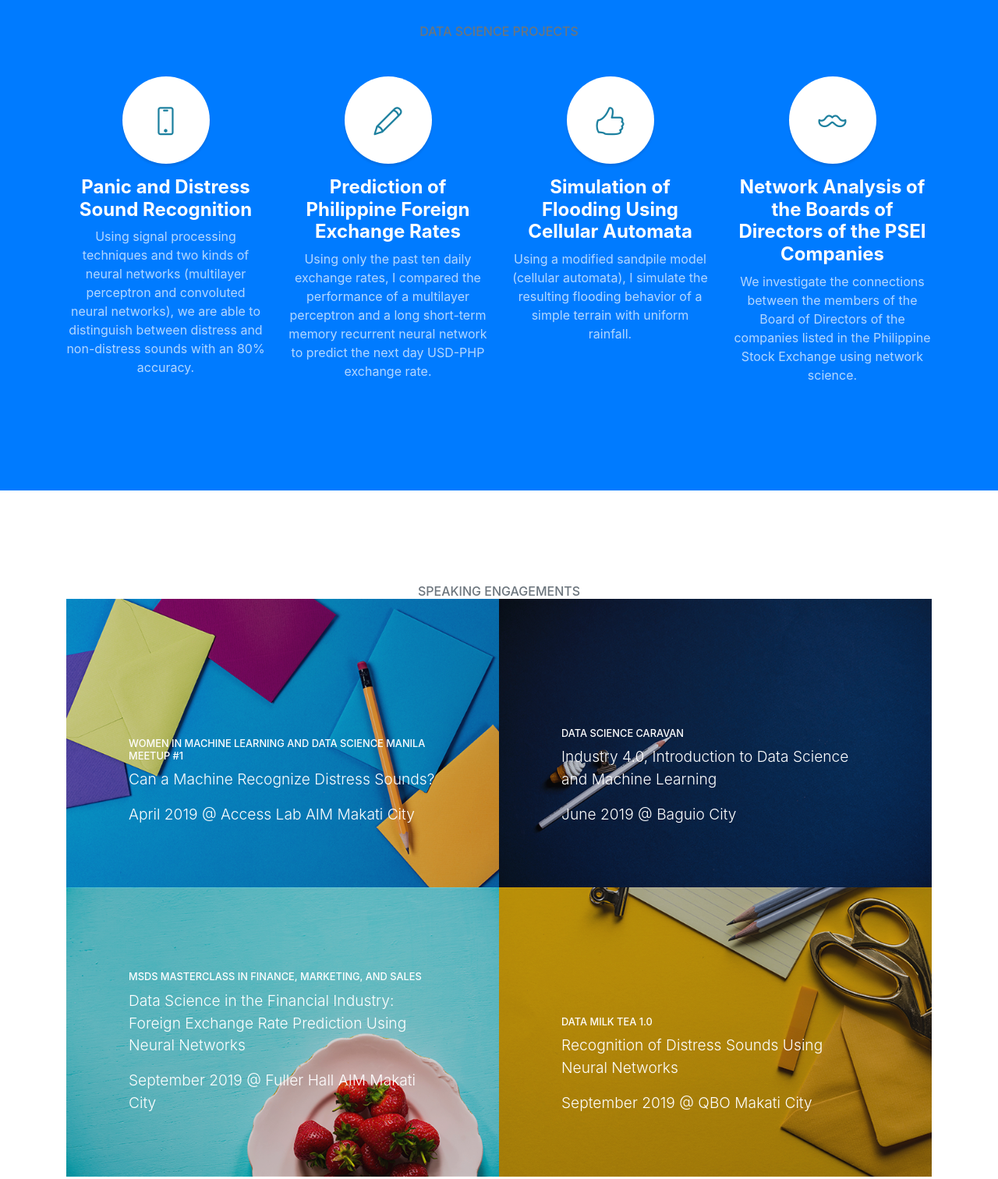
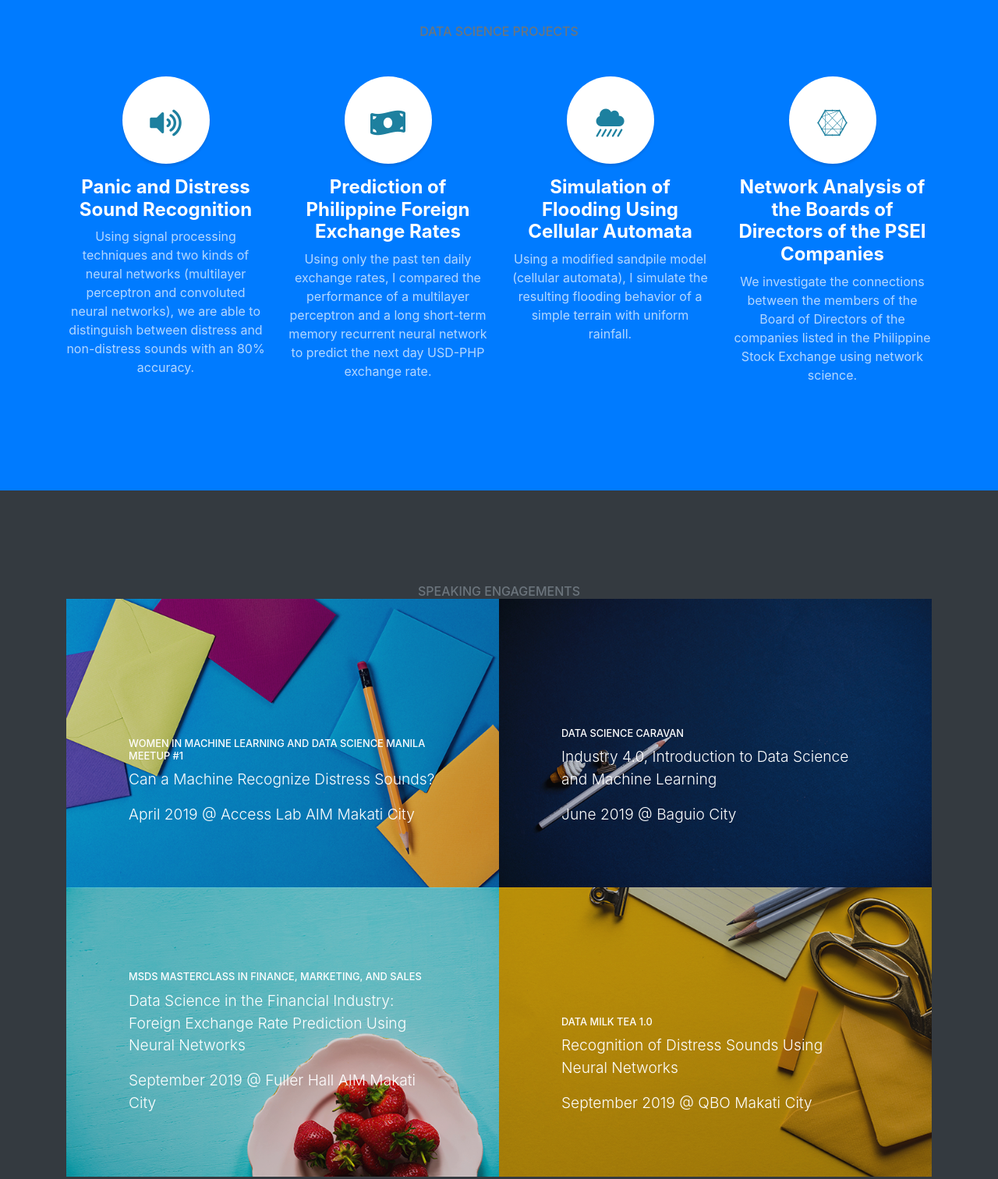
Before and after one commit to patriciamanasan/patmanasan.github.io, a website with bundled scripts: page index.html in a window 1280 px wide. Shown: the part 1560-3072 px from the top of the page at 78% size. Built offline with nearby package versions, Linux system fonts and the light colour scheme.

Commit message:
update index files

```diff
--- a/index.html
+++ b/index.html
@@ -122,7 +122,7 @@
       <div class="row">
         <div class="col-lg-3 col-md-6 mb-5 mb-lg-0">
           <span class="service-icon rounded-circle mx-auto mb-3">
-            <i class="icon-screen-smartphone"></i>
+            <i class="fas fa-volume-up"></i>
           </span>
           <h4>
             <strong>Panic and Distress Sound Recognition</strong>
@@ -133,7 +133,7 @@
         </div>
         <div class="col-lg-3 col-md-6 mb-5 mb-lg-0">
           <span class="service-icon rounded-circle mx-auto mb-3">
-            <i class="icon-pencil"></i>
+            <i class="fas fa-money-bill-wave"></i>
           </span>
           <h4>
             <strong>Prediction of Philippine Foreign Exchange Rates</strong>
@@ -144,7 +144,7 @@
         </div>
         <div class="col-lg-3 col-md-6 mb-5 mb-md-0">
           <span class="service-icon rounded-circle mx-auto mb-3">
-            <i class="icon-like"></i>
+            <i class="fas fa-cloud-showers-heavy"></i>
           </span>
           <h4>
             <strong>Simulation of Flooding Using Cellular Automata</strong>
@@ -155,7 +155,7 @@
         </div>
         <div class="col-lg-3 col-md-6">
           <span class="service-icon rounded-circle mx-auto mb-3">
-            <i class="icon-mustache"></i>
+            <i class="fab fa-connectdevelop"></i>
           </span>
           <h4>
             <strong>Network Analysis of the Boards of Directors of the PSEI Companies</strong>
@@ -224,7 +224,7 @@
   </section>-->
 
   <!-- Portfolio (Speaking Engagements)-->
-  <section class="content-section" id="portfolio">
+  <section class="content-section bg-dark" id="portfolio">
     <div class="container">
       <div class="content-section-heading text-center">
         <h3 class="text-secondary mb-0">Speaking Engagements</h3>
```
